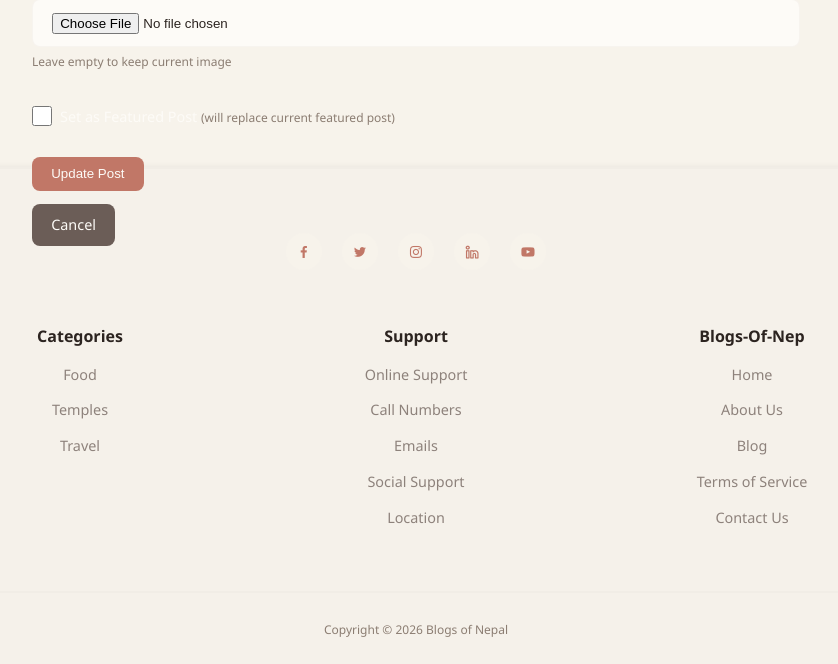
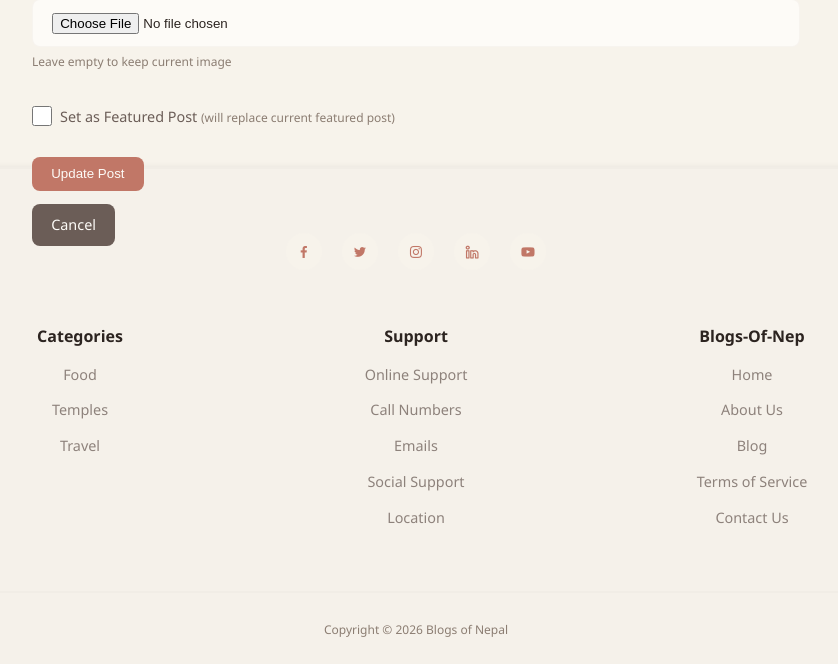
Before and after one commit to Dipesharl/college_project, a PHP site: page /blogmandu/edit-post.php?id=4 in a window 1280 px wide. Shown: the part 729-1393 px from the top of the page, without its empty margins (224-1062 px from the left). Run offline with PHP 8.4, Linux system fonts and the light colour scheme; a user stored in the database is signed in; data comes from the database, SQL or seed files in the repository.

Commit message:
set feature text color fixed

```diff
--- a/add-post.php
+++ b/add-post.php
@@ -96,7 +96,7 @@ if ($_SERVER['REQUEST_METHOD'] === 'POST') {
                 <div style="display: flex; align-items: center; gap: 0.5rem; margin-top: 0.5rem;">
                     <input type="checkbox" name="is_featured" id="is_featured" value="1"
                            <?php echo (isset($_POST['is_featured']) && $_POST['is_featured']) ? 'checked' : ''; ?>>
-                    <label for="is_featured" style="color: var(--color-gray-700); cursor: pointer;">
+                    <label for="is_featured" style="color: var(--color-gray-700);cursor: pointer;">
                         Set as Featured Post <small style="color: var(--color-gray-200);">(will replace current featured post)</small>
                     </label>
                 </div>
--- a/edit-post.php
+++ b/edit-post.php
@@ -136,7 +136,7 @@ if ($_SERVER['REQUEST_METHOD'] === 'POST') {
                 <div style="display: flex; align-items: center; gap: 0.5rem; margin-top: 0.5rem;">
                     <input type="checkbox" name="is_featured" id="is_featured" value="1"
                            <?php echo $post['is_featured'] ? 'checked' : ''; ?>>
-                    <label for="is_featured" style="color: var(--color-white); cursor: pointer;">
+                    <label for="is_featured" style="color: var(--color-gray-700); cursor: pointer;">
                         Set as Featured Post <small style="color: var(--color-gray-200);">(will replace current featured post)</small>
                     </label>
                 </div>
--- a/style.css
+++ b/style.css
@@ -400,7 +400,7 @@ input[type="checkbox"] {
     align-items: center;
     gap: 0.8rem;
     padding: 1rem;
-    background: var(--color-white);
+    background: var(--color--gray-900);
     border: 2px solid var(--color-gray-300);
     border-radius: var(--card-border-radius-2);
     margin-top: 0.5rem;
```
